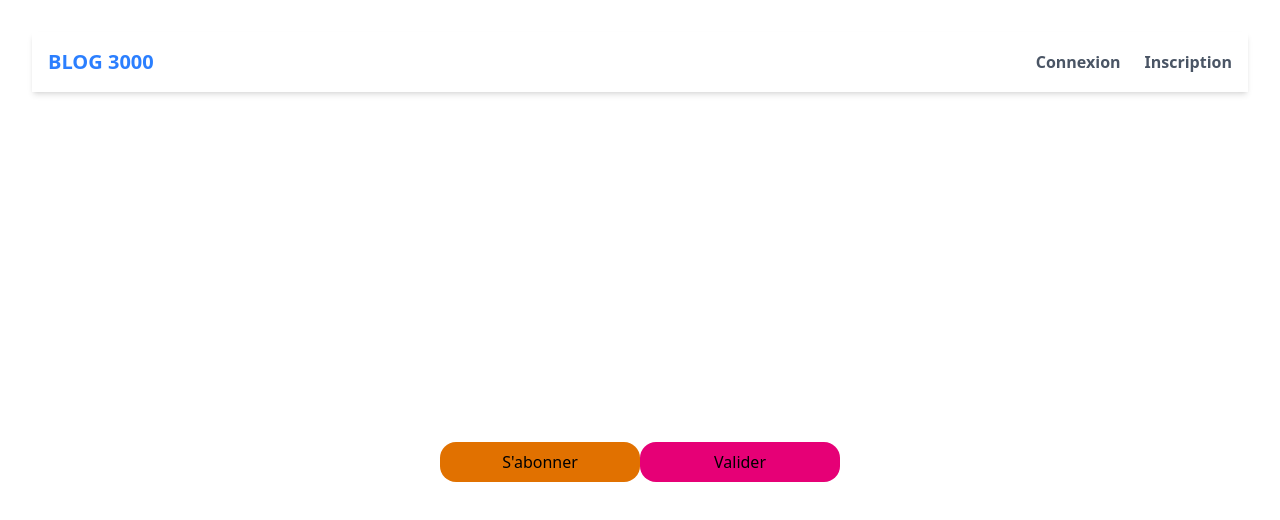
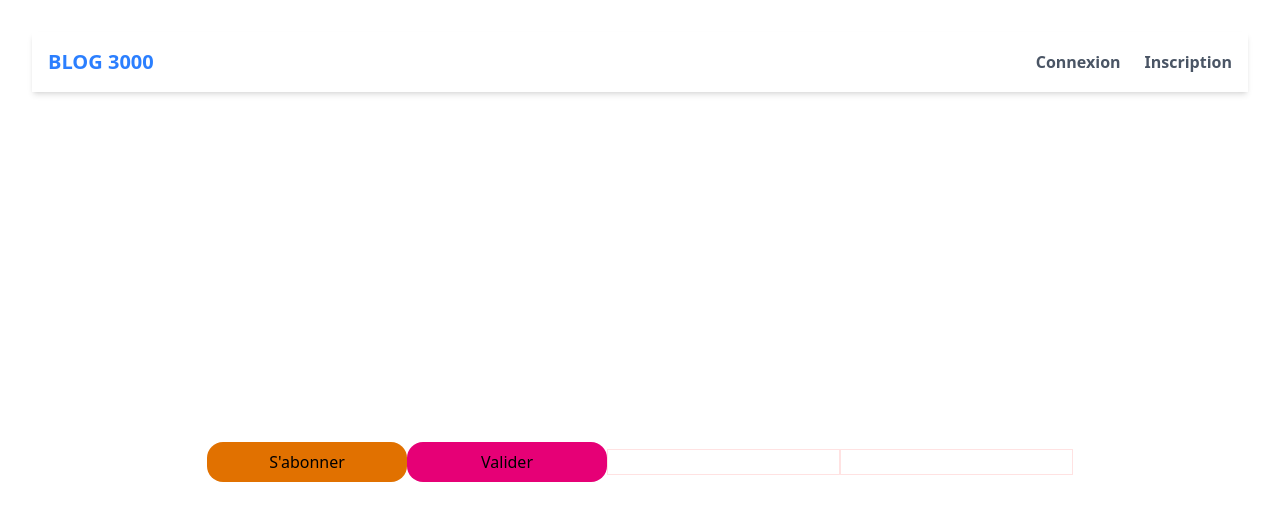
Before and after one commit to SmurfyOW/WikiWatch-client, a React (Vite) app: page / in a window 1280 px wide. Shown: the top 520 px of the page. Built offline with nearby package versions, Linux system fonts and the light colour scheme.

Commit message:
exemple Input réutilisable

```diff
--- a/src/components/Common/Input.jsx
+++ b/src/components/Common/Input.jsx
@@ -1,3 +1,3 @@
-export default function Input() {
-  return <input type="text" />;
+export default function Input({ type }) {
+  return <input className="border-red-100 border" type={type} />;
 }
--- a/src/pages/Homepage/Homepage.jsx
+++ b/src/pages/Homepage/Homepage.jsx
@@ -1,10 +1,17 @@
 import Button from "../../components/Common/Button";
+import Input from "../../components/Common/Input";
 
 export default function Homepage() {
   return (
-    <div>
-      <Button color="primary" text="S'abonner" />
-      <Button color="secondary" text="Valider" />
-    </div>
+    <>
+      <div>
+        <Button color="primary" text="S'abonner" />
+        <Button color="secondary" text="Valider" />
+      </div>
+      <div>
+        <Input type="text" />
+        <Input type="password" />
+      </div>
+    </>
   );
 }
```
